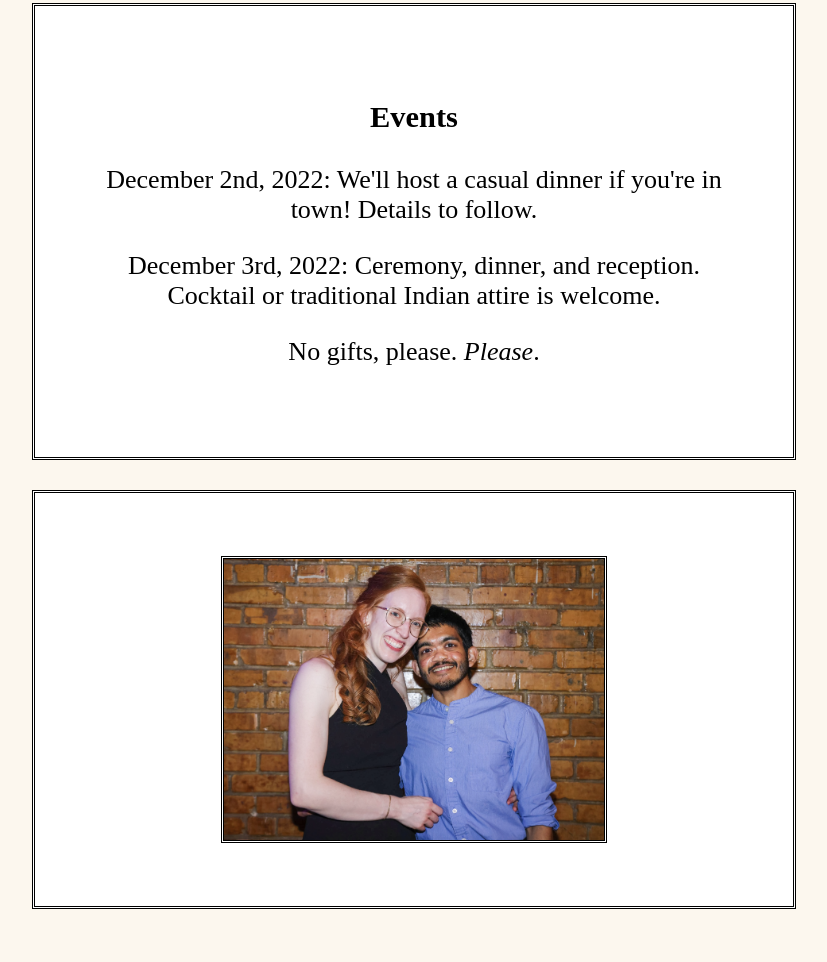
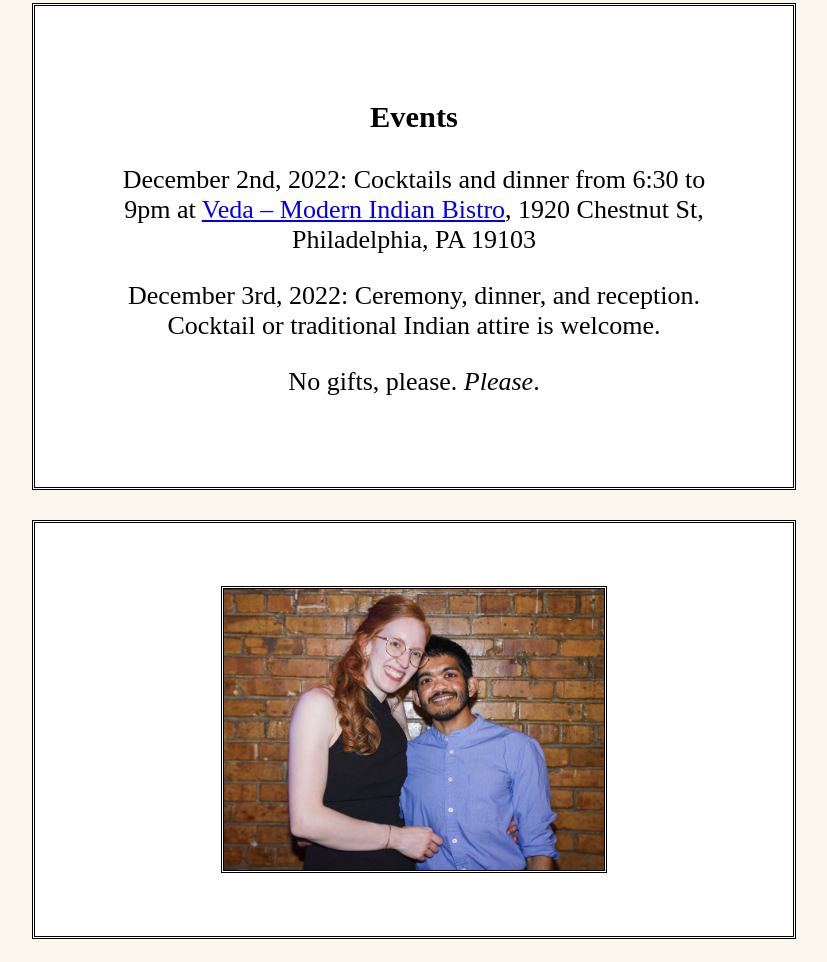
Before and after one commit to cuttleparty/cuttleparty.github.io, a plain HTML site: page index.html in a window 1280 px wide. Shown: the part 1317-2279 px from the top of the page, without its empty margins (226-1053 px from the left). Before the commit the page ends 2256 px from the top, so only its background shows below. Drawn offline with Linux system fonts and the light colour scheme; a web font is replaced by a local one.

Commit message:
add veda details

```diff
--- a/index.html
+++ b/index.html
@@ -39,8 +39,8 @@
     <div class="info">
         <h3>Events</h3>
         <p>
-            December 2nd, 2022: We'll host a casual dinner if you're in town!
-	    Details to follow.
+            December 2nd, 2022: Cocktails and dinner from 6:30 to 9pm at
+            <a href="https://vedaphilly.com/">Veda – Modern Indian Bistro</a>, 1920 Chestnut St, Philadelphia, PA 19103
         </p>
         <p>
             December 3rd, 2022: Ceremony, dinner, and reception.
```
